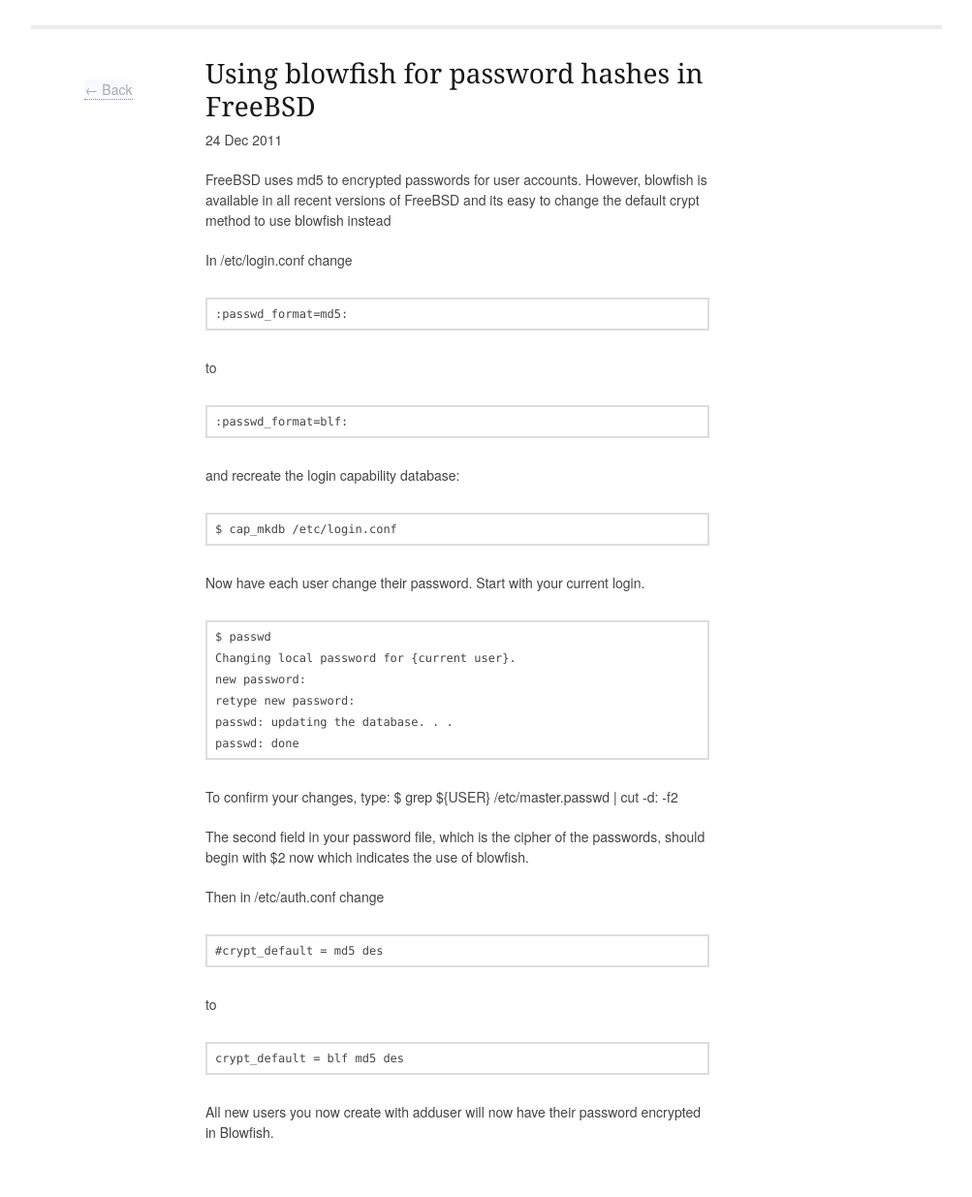
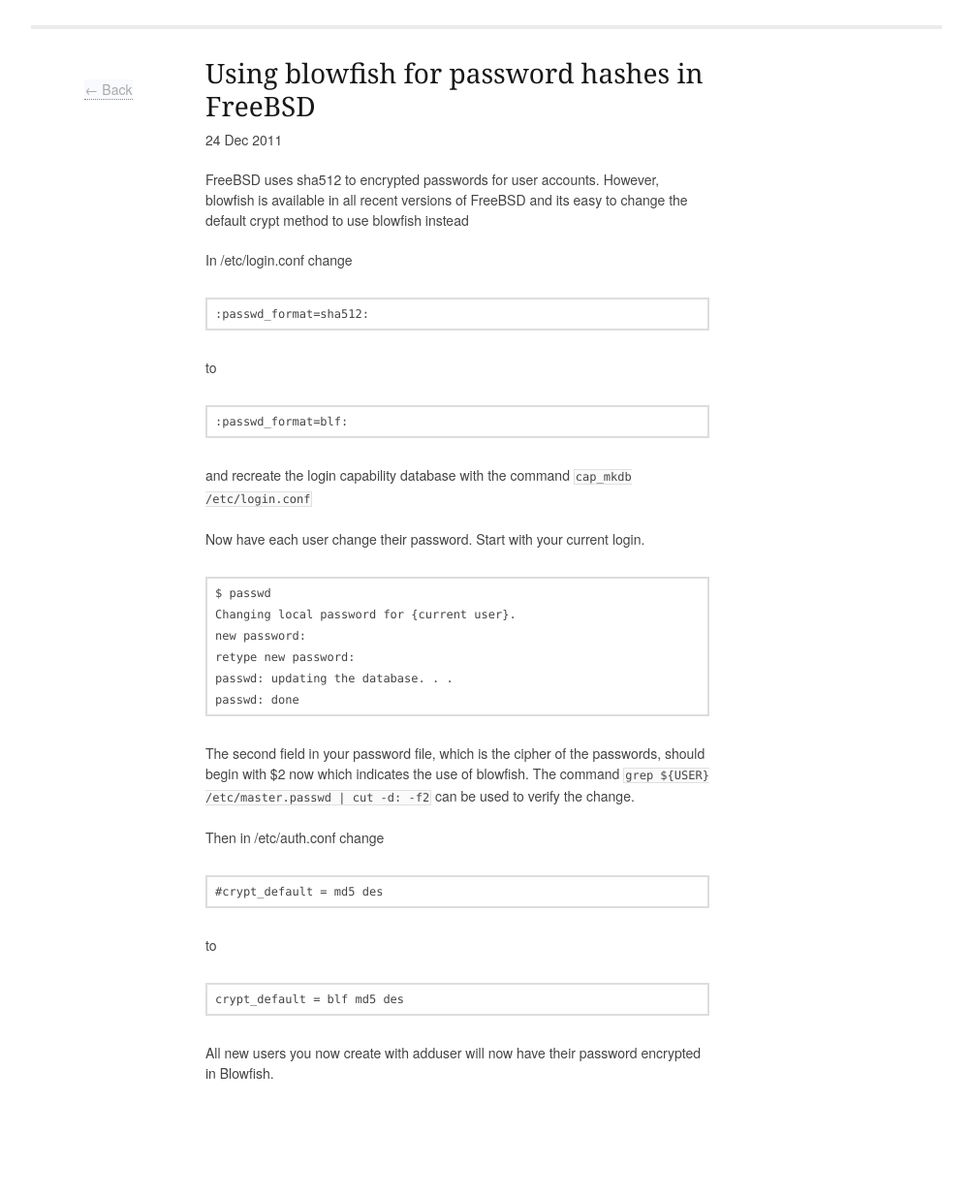
Before and after one commit to skreuzer/skreuzer.github.io, a Jekyll site: the page built from _posts/2011-12-24-blowfish.md, in a window 1280 px wide. Shown: the whole page at 97% size, without its empty margins (138-1141 px from the left). Built offline with Jekyll 4.4.1, drawn with Linux system fonts in a browser that asks for light colours; nearby versions of some CDN libraries; after the commit the page ends 1174 px from its top, so only the background shows below that.

Commit message:
Update post to reflect that md5 is no longer the default crypt mechanism

```diff
--- a/_posts/2011-12-24-blowfish.md
+++ b/_posts/2011-12-24-blowfish.md
@@ -3,21 +3,19 @@
 title: Using blowfish for password hashes in FreeBSD
 tags: ["freebsd"]
 ---
-FreeBSD uses md5 to encrypted passwords for user accounts.
+FreeBSD uses sha512 to encrypted passwords for user accounts.
 However, blowfish is available in all recent versions of FreeBSD
 and its easy to change the default crypt method to use blowfish instead
 
 In /etc/login.conf change
 
-	:passwd_format=md5:
+	:passwd_format=sha512:
 
 to
 
 	:passwd_format=blf:
 
-and recreate the login capability database:
-
-	$ cap_mkdb /etc/login.conf
+and recreate the login capability database with the command `cap_mkdb /etc/login.conf`
 
 Now have each user change their password. Start with your current login.
 
@@ -28,12 +26,10 @@
 	passwd: updating the database. . .
 	passwd: done
 
-To confirm your changes, type:
-	$ grep ${USER} /etc/master.passwd | cut -d: -f2
-
 The second field in your password file, which is the cipher of the
 passwords, should begin with $2 now which indicates the use of
-blowfish.
+blowfish. The command `grep ${USER} /etc/master.passwd | cut -d: -f2`
+can be used to verify the change.
 
 Then in /etc/auth.conf change
 
@@ -43,5 +39,5 @@
 
 	crypt_default = blf md5 des
 
-All new users you now create with adduser will now have their
-password encrypted in Blowfish.
+All new users you now create with adduser will now have their password
+encrypted in Blowfish.
```
